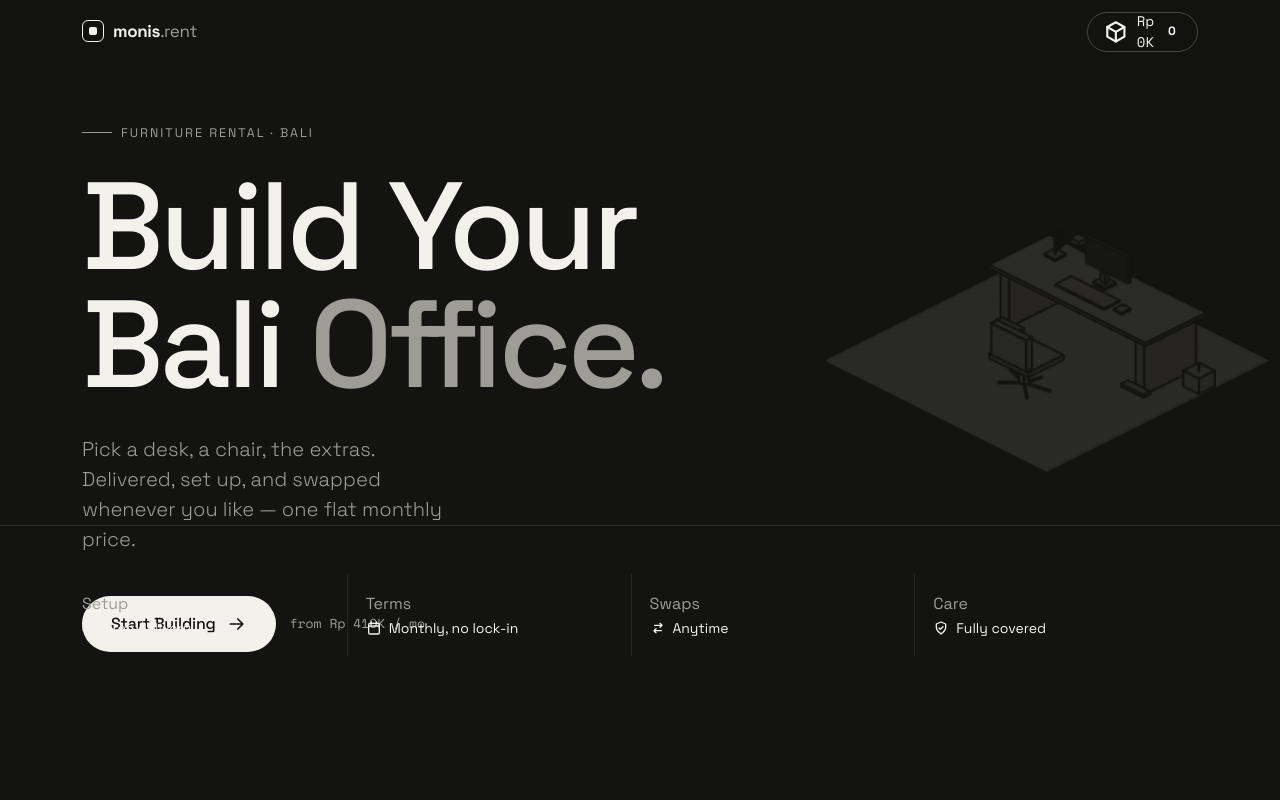
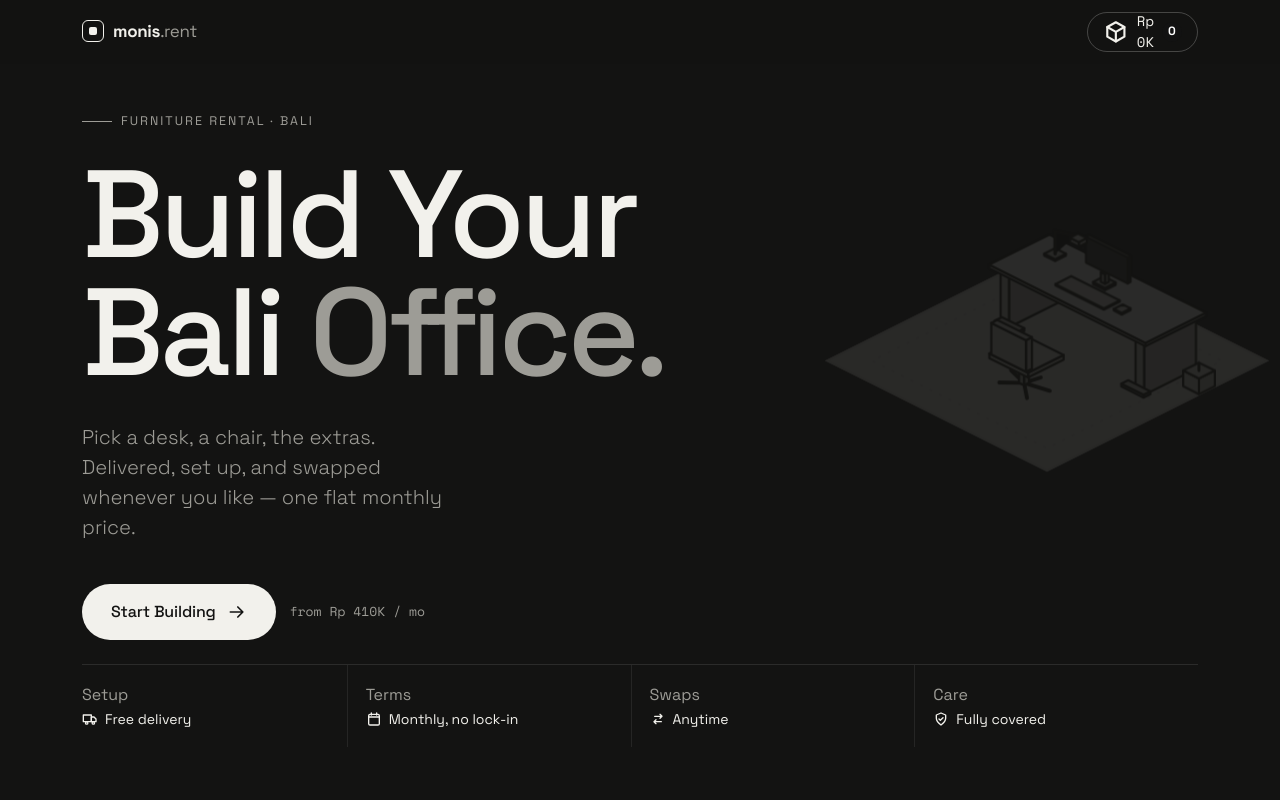
Before and after one commit to gnoxige/monis.rent, a Next.js app: page / in a window 1280 px wide. Shown: the top 800 px of the page. Built offline with nearby package versions, Linux system fonts and the light colour scheme.

Commit message:
Move hero meta row into normal flow

```diff
--- a/app/globals.css
+++ b/app/globals.css
@@ -212,18 +212,23 @@ header.bar.on-dark .ghost:hover {
   margin-top: calc(-1 * var(--head));
   padding-top: var(--head);
   min-height: 100svh;
-  display: flex;
-  align-items: center;
   position: relative;
   overflow: hidden;
 }
 
 .hero .wrap {
   padding-top: 6vh;
-  padding-bottom: max(140px, 18vh);
+  padding-bottom: 42px;
   width: 100%;
   position: relative;
   z-index: 1;
+}
+
+.hero-grid {
+  min-height: calc(100svh - var(--head) - 220px);
+  display: flex;
+  flex-direction: column;
+  justify-content: center;
 }
 
 .eyebrow {
@@ -320,17 +325,12 @@ header.bar.on-dark .ghost:hover {
 }
 
 .hero-meta {
-  position: absolute;
-  left: 0;
-  right: 0;
-  bottom: 0;
-  border-top: 1px solid rgba(255, 255, 255, .1);
-  pointer-events: none;
-}
-
-.hero-meta .wrap {
+  position: relative;
   display: flex;
   gap: 0;
+  flex-wrap: wrap;
+  margin-top: 24px;
+  border-top: 1px solid rgba(255, 255, 255, .1);
 }
 
 .hero-meta .cell {
@@ -1058,8 +1058,8 @@ footer.foot .wrap {
     display: none;
   }
 
-  .hero .wrap {
-    padding-bottom: 160px;
+  .hero-grid {
+    min-height: auto;
   }
 
   .hero-meta .cell:nth-child(n + 3) {
--- a/components/configurator.jsx
+++ b/components/configurator.jsx
@@ -96,7 +96,8 @@ function Hero() {
       <svg className="hero-faint" viewBox="0 0 400 344" aria-hidden="true">
         <SceneSVG deskId="standing" chairId="mesh" acc={{ monitor: true, lamp: true, plant: true }} />
       </svg>
-      <div className="wrap hero-grid">
+      <div className="wrap">
+        <div className="hero-grid">
           <span className="eyebrow"><span className="ln" />Furniture rental · Bali</span>
           <h1>Build Your<br />Bali <span className="soft">Office.</span></h1>
           <p className="sub">Pick a desk, a chair, the extras. Delivered, set up, and swapped whenever you like — one flat monthly price.</p>
@@ -108,7 +109,6 @@ function Hero() {
           </div>
         </div>
         <div className="hero-meta">
-        <div className="wrap">
           <div className="cell"><div className="k">Setup</div><div className="v"><Glyph.truck style={{ width: 16, height: 16 }} /> Free delivery</div></div>
           <div className="cell"><div className="k">Terms</div><div className="v"><Glyph.cal style={{ width: 16, height: 16 }} /> Monthly, no lock-in</div></div>
           <div className="cell"><div className="k">Swaps</div><div className="v"><Glyph.swap style={{ width: 16, height: 16 }} /> Anytime</div></div>
```
Lines whose indentation alone changed are shown as unchanged.
